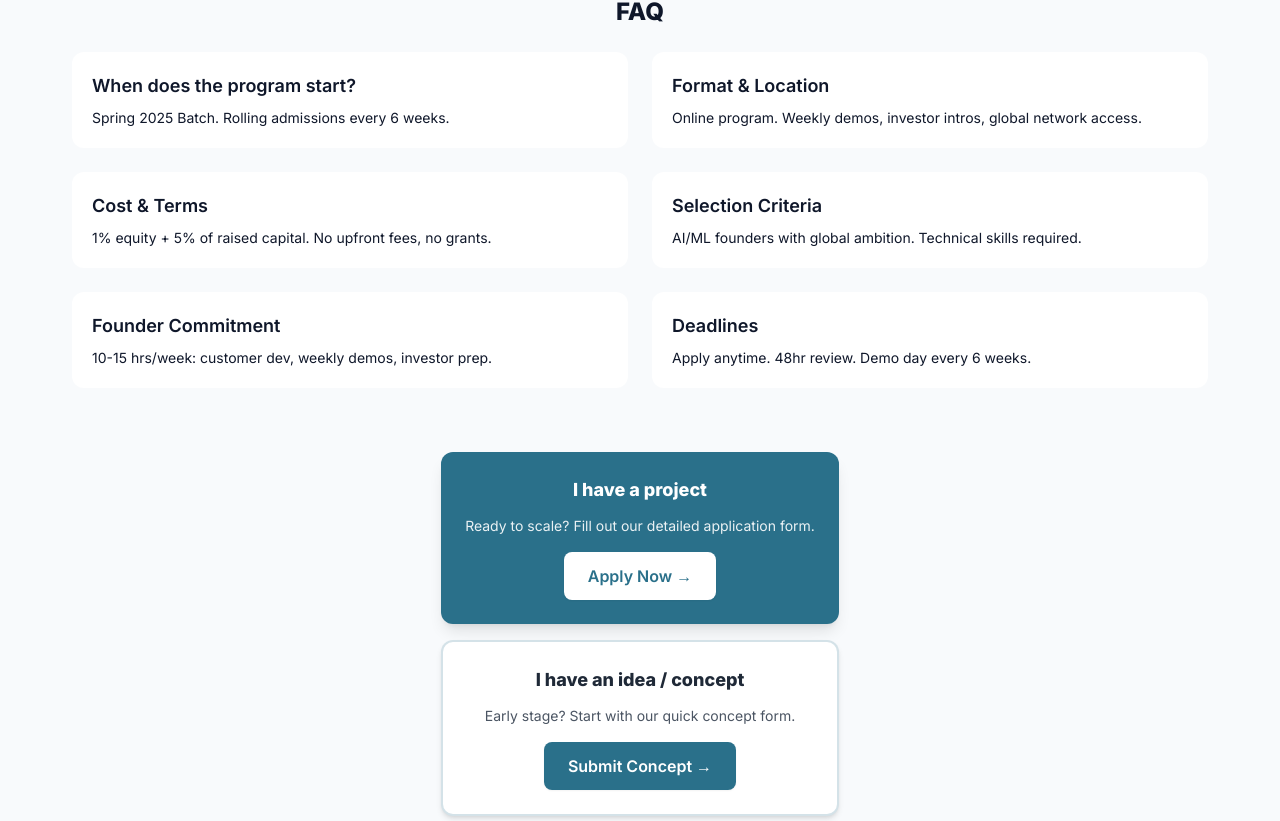
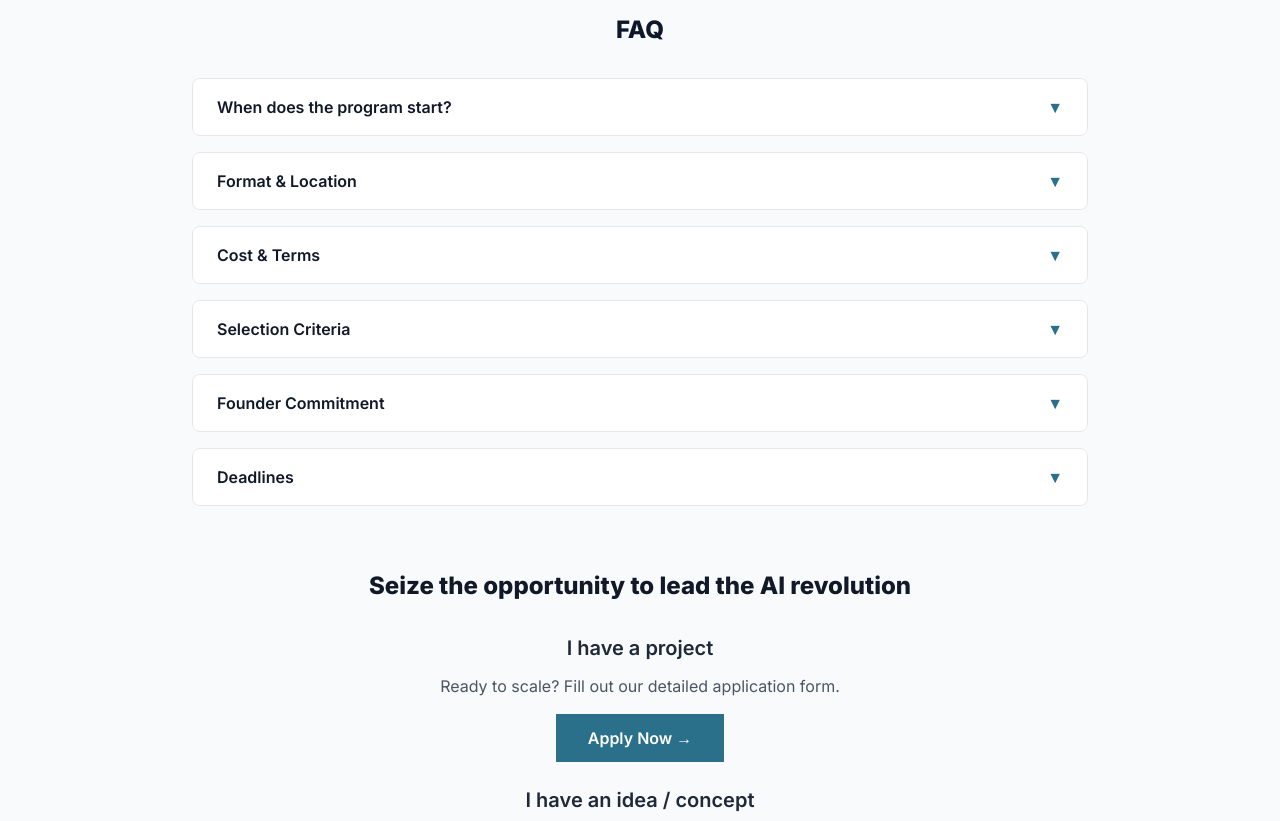
Before and after one commit to derlugov25/saisa, a React (Vite) app: page / in a window 1280 px wide. Shown: the part 1339-2160 px from the top of the page. Built offline with nearby package versions, Linux system fonts and the light colour scheme.

Commit message:
Update UI: remove borders, add accordion FAQ, standardize headings, remove button rounded corners

```diff
--- a/src/App.tsx
+++ b/src/App.tsx
@@ -15,6 +15,56 @@ const sprints = [
   }
 ]
 
+const faqData = [
+  {
+    question: 'When does the program start?',
+    answer: 'Spring 2025 Batch. Rolling admissions every 6 weeks.'
+  },
+  {
+    question: 'Format & Location',
+    answer: 'Online program. Weekly demos, investor intros, global network access.'
+  },
+  {
+    question: 'Cost & Terms',
+    answer: '1% equity + 5% of raised capital. No upfront fees, no grants.'
+  },
+  {
+    question: 'Selection Criteria',
+    answer: 'AI/ML founders with global ambition. Technical skills required.'
+  },
+  {
+    question: 'Founder Commitment',
+    answer: '10-15 hrs/week: customer dev, weekly demos, investor prep.'
+  },
+  {
+    question: 'Deadlines',
+    answer: 'Apply anytime. 48hr review. Demo day every 6 weeks.'
+  }
+]
+
+const FAQItem = ({ question, answer }: { question: string; answer: string }) => {
+  const [isOpen, setIsOpen] = React.useState(false)
+
+  return (
+    <div className="border border-gray-200 rounded-lg overflow-hidden">
+      <button
+        className="w-full px-6 py-4 text-left bg-white hover:bg-gray-50 transition-colors duration-200 flex items-center justify-between"
+        onClick={() => setIsOpen(!isOpen)}
+      >
+        <span className="font-semibold text-gray-900">{question}</span>
+        <span className={`text-accent transition-transform duration-200 ${isOpen ? 'rotate-180' : ''}`}>
+          ▼
+        </span>
+      </button>
+      {isOpen && (
+        <div className="px-6 py-4 bg-gray-50 border-t border-gray-200">
+          <p className="text-gray-600">{answer}</p>
+        </div>
+      )}
+    </div>
+  )
+}
+
 const GOOGLE_FORM_URL = 'https://docs.google.com/forms/d/e/1FAIpQLSeCWYiYOMafUpvVvxuHUb3dzh9YRV8btd2KcVDFHJ_AfHEYvg/viewform'
 
 export default function App(){
@@ -23,7 +73,7 @@ export default function App(){
       <header className="w-full border-b border-transparent header-shadow bg-white/60 backdrop-blur sticky top-0 z-30">
         <div className="container flex items-center justify-between py-4">
           <div className="flex items-center gap-3">
-            <div className="rounded-md bg-accent p-2">
+            <div className="bg-accent p-2">
               <span className="font-extrabold text-xl text-white">SAISA</span>
             </div>
             <div>
@@ -35,11 +85,11 @@ export default function App(){
             <a href="#about" className="hover:underline">About</a>
             <a href="#approach" className="hover:underline">Approach</a>
             <a href="#contact" className="hover:underline">Contact</a>
-            <a href="#contact" className="px-4 py-2 rounded-lg bg-accent text-white font-semibold cta-glow">Apply</a>
+            <a href="#contact" className="px-4 py-2 bg-accent text-white font-semibold cta-glow">Apply</a>
           </nav>
 
           <div className="md:hidden">
-            <a href="#contact" className="px-3 py-2 rounded bg-accent text-white font-semibold">Apply</a>
+            <a href="#contact" className="px-3 py-2 bg-accent text-white font-semibold">Apply</a>
           </div>
         </div>
       </header>
@@ -58,10 +108,10 @@ export default function App(){
               </p>
 
               <div className="flex flex-col sm:flex-row gap-6 justify-center mb-8">
-                <a href="#contact" className="w-full sm:w-auto text-center px-10 py-4 bg-accent text-white font-semibold rounded-lg hover:bg-accent/90 transition-all duration-300 hover:shadow-lg text-lg">Apply now</a>
+                <a href="#contact" className="w-full sm:w-auto text-center px-10 py-4 bg-accent text-white font-semibold hover:bg-accent/90 transition-all duration-300 hover:shadow-lg text-lg">Apply now</a>
               </div>
 
-              <div className="bg-white/80 backdrop-blur-sm rounded-2xl p-8 mb-12 border border-gray-200 shadow-lg">
+              <div className="bg-white/80 backdrop-blur-sm p-8 mb-12">
                 <div className="grid grid-cols-1 md:grid-cols-3 gap-8">
                   <div className="text-center">
                     <div className="text-3xl font-bold text-accent mb-2">90</div>
@@ -81,10 +131,10 @@ export default function App(){
           </div>
         </div>
 
-        {/* Секция со спринтами на белом фоне */}
+        {/* Секция со спринтами */}
         <div className="container py-12">
           <div className="max-w-4xl mx-auto">
-            <h2 className="text-xl font-bold mb-8 text-gray-900 text-center">What founders get in 90 days</h2>
+            <h2 className="text-2xl font-bold mb-8 text-gray-900 text-center">What founders get in 90 days</h2>
             <div className="grid grid-cols-1 md:grid-cols-3 gap-8">
               {sprints.map((s) => (
                 <div key={s.title} className="text-center">
@@ -97,73 +147,54 @@ export default function App(){
         </div>
 
         <section id="about" className="container mt-16 scroll-mt-24">
-          <h2 className="text-2xl font-bold mb-4 text-center">About SAISA</h2>
+          <h2 className="text-2xl font-bold mb-8 text-center">About SAISA</h2>
           <p className="text-muted max-w-4xl mx-auto text-center leading-relaxed">
             We turn research into revenue with you: relocate, incorporate, build and ship, talk to customers, and fundraise—co-building AI companies from Eastern Europe and Central Asia for global markets. We partner with founders from the region to co-build global-first AI startups with clean relocation and incorporation, focused product and GTM sprints, customer pipelines, and fundraising support that compound into traction quickly.
           </p>
         </section>
 
         <section id="faq" className="container mt-16 scroll-mt-24">
-          <h2 className="text-2xl font-bold mb-6 text-center">FAQ</h2>
-          <div className="grid grid-cols-1 md:grid-cols-2 gap-6">
-            <div className="card">
-              <h3 className="font-semibold text-lg mb-2">When does the program start?</h3>
-              <p className="text-sm text-muted">Spring 2025 Batch. Rolling admissions every 6 weeks.</p>
-            </div>
-            <div className="card">
-              <h3 className="font-semibold text-lg mb-2">Format & Location</h3>
-              <p className="text-sm text-muted">Online program. Weekly demos, investor intros, global network access.</p>
-            </div>
-            <div className="card">
-              <h3 className="font-semibold text-lg mb-2">Cost & Terms</h3>
-              <p className="text-sm text-muted">1% equity + 5% of raised capital. No upfront fees, no grants.</p>
-            </div>
-            <div className="card">
-              <h3 className="font-semibold text-lg mb-2">Selection Criteria</h3>
-              <p className="text-sm text-muted">AI/ML founders with global ambition. Technical skills required.</p>
-            </div>
-            <div className="card">
-              <h3 className="font-semibold text-lg mb-2">Founder Commitment</h3>
-              <p className="text-sm text-muted">10-15 hrs/week: customer dev, weekly demos, investor prep.</p>
-            </div>
-            <div className="card">
-              <h3 className="font-semibold text-lg mb-2">Deadlines</h3>
-              <p className="text-sm text-muted">Apply anytime. 48hr review. Demo day every 6 weeks.</p>
-            </div>
+          <h2 className="text-2xl font-bold mb-8 text-center">FAQ</h2>
+          <div className="max-w-4xl mx-auto space-y-4">
+            {faqData.map((item, index) => (
+              <FAQItem key={index} question={item.question} answer={item.answer} />
+            ))}
           </div>
         </section>
 
         <section id="contact" className="container mt-16 mb-24 scroll-mt-24">
-          <div className="flex flex-col items-center">
+          <div className="text-center max-w-4xl mx-auto">
+            <h2 className="text-2xl font-bold mb-8 text-gray-900">
+              Seize the opportunity to lead the AI revolution
+            </h2>
 
-            <div className="space-y-4 max-w-md">
-              <div className="bg-accent p-6 rounded-xl shadow-lg text-center">
-                <h3 className="text-white font-bold text-lg mb-3">I have a project</h3>
-                <p className="text-white/90 text-sm mb-4">Ready to scale? Fill out our detailed application form.</p>
+            <div className="space-y-6">
+              <div className="text-center">
+                <h3 className="text-xl font-semibold mb-3 text-gray-800">I have a project</h3>
+                <p className="text-gray-600 mb-4">Ready to scale? Fill out our detailed application form.</p>
                 <a
                   href={GOOGLE_FORM_URL}
                   target="_blank"
                   rel="noopener noreferrer"
-                  className="inline-block bg-white text-accent font-semibold px-6 py-3 rounded-lg hover:bg-gray-50 transition-colors duration-200 shadow-sm"
+                  className="inline-block bg-accent text-white font-semibold px-8 py-3 hover:bg-accent/90 transition-colors duration-200"
                 >
                   Apply Now →
                 </a>
               </div>
 
-              <div className="bg-white border-2 border-accent/20 p-6 rounded-xl shadow-md hover:shadow-lg transition-shadow duration-200 text-center">
-                <h3 className="text-gray-800 font-bold text-lg mb-3">I have an idea / concept</h3>
-                <p className="text-gray-600 text-sm mb-4">Early stage? Start with our quick concept form.</p>
+              <div className="text-center">
+                <h3 className="text-xl font-semibold mb-3 text-gray-800">I have an idea / concept</h3>
+                <p className="text-gray-600 mb-4">Early stage? Start with our quick concept form.</p>
                 <a
                   href="https://docs.google.com/forms/d/e/1FAIpQLSfP2WGj-JnVhgKYG6vPBdDH0BaXrq5dIzJoiVckDbPcftHujQ/viewform"
                   target="_blank"
                   rel="noopener noreferrer"
-                  className="inline-block bg-accent text-white font-semibold px-6 py-3 rounded-lg hover:bg-accent/90 transition-colors duration-200 shadow-sm"
+                  className="inline-block bg-accent text-white font-semibold px-8 py-3 hover:bg-accent/90 transition-colors duration-200"
                 >
                   Submit Concept →
                 </a>
               </div>
             </div>
-
           </div>
         </section>
       </main>
```
